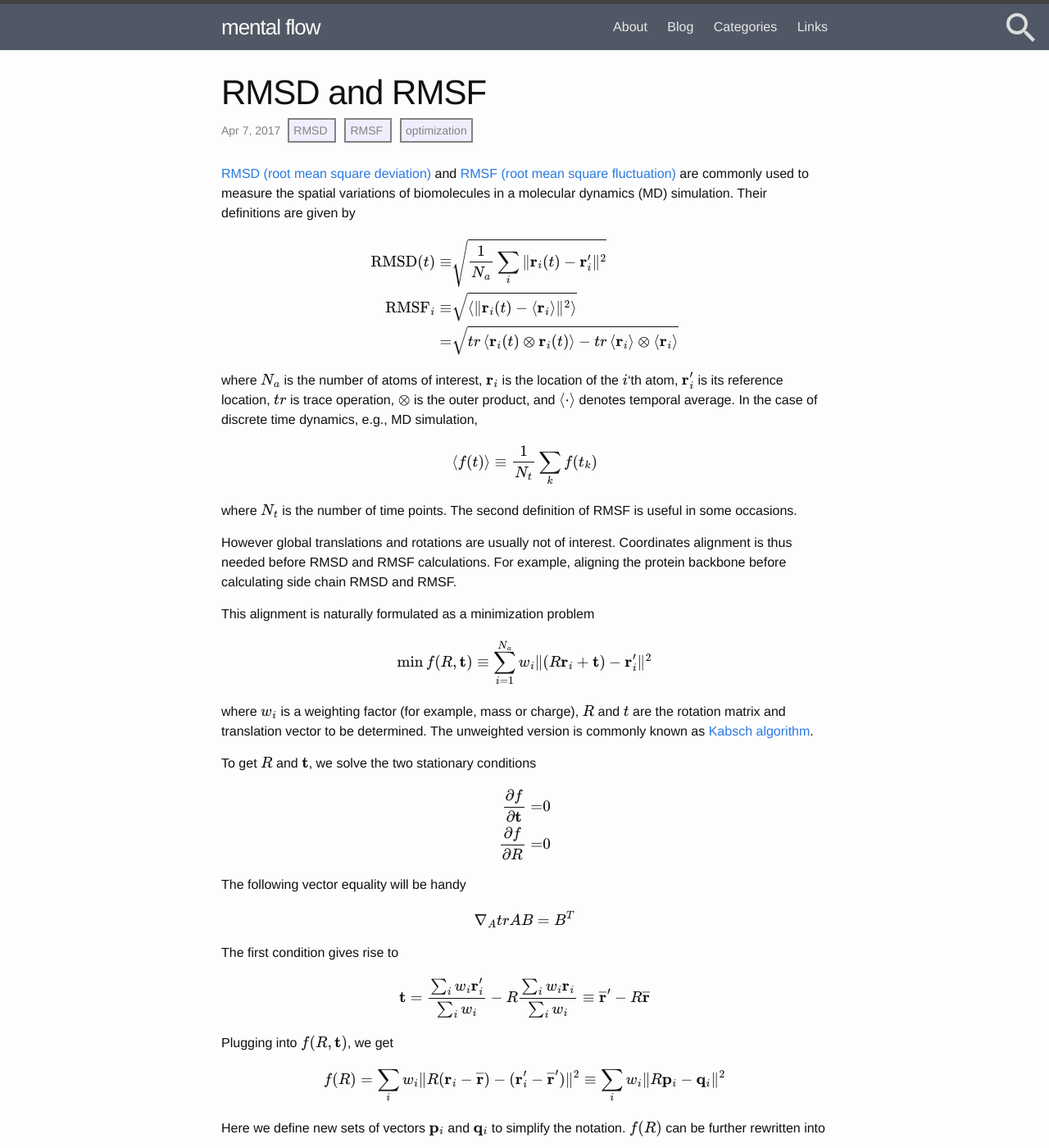
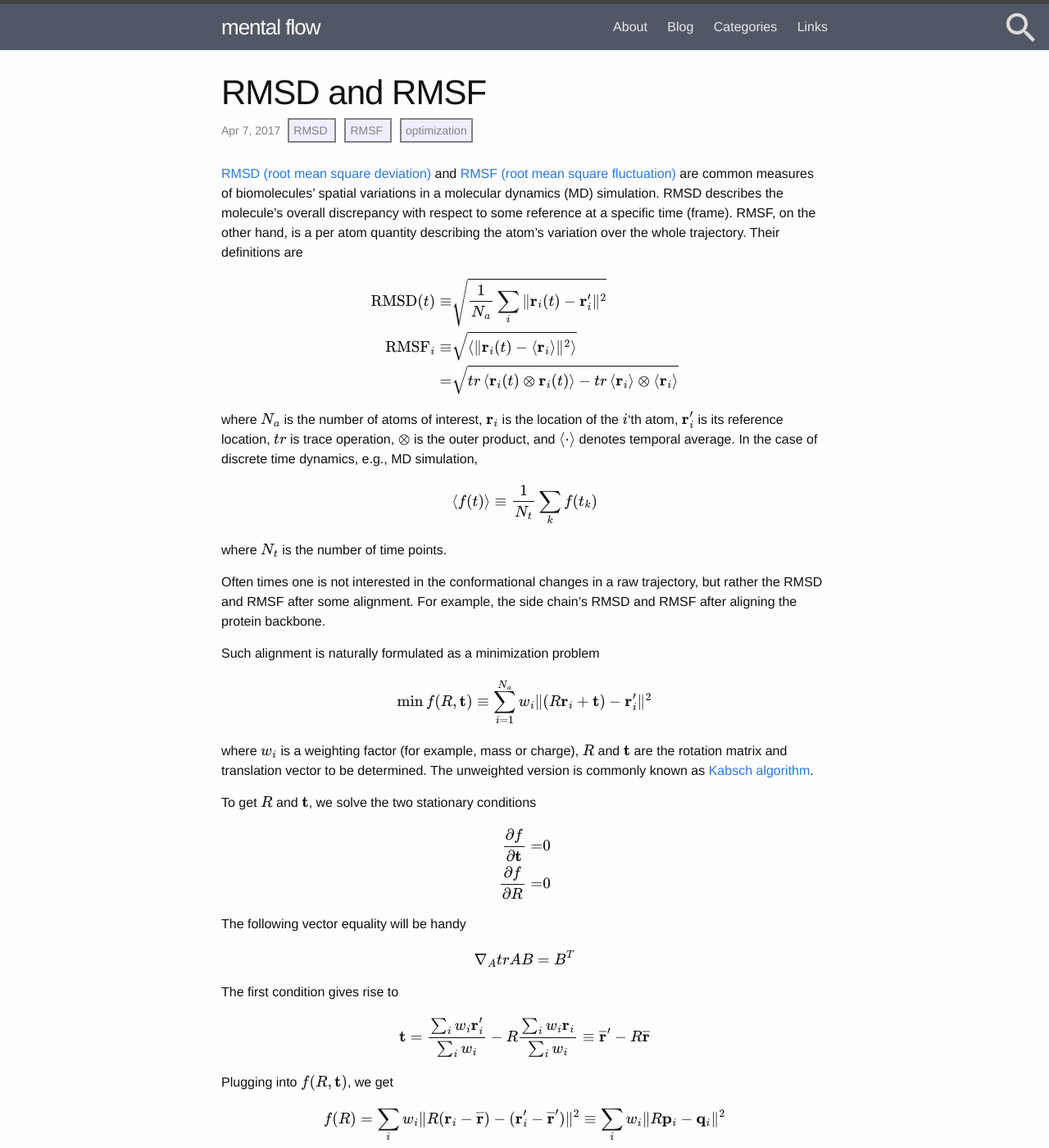
Before and after one commit to nosarthur/nosarthur.github.io, a Jekyll site: the page built from _posts/2017-04-07-RMSD.md, in a window 1280 px wide and 1400 px high. Shown: the whole window at 82% size. Built offline with Jekyll 4.4.1, drawn with Linux system fonts in a browser that asks for light colours; formulas are drawn with MathJax 3; comment, search, counter and statistics services are not loaded; some of the changed text lies outside the part shown.

Commit message:
edit RMSD and RMSF post

```diff
--- a/_posts/2017-04-07-RMSD.md
+++ b/_posts/2017-04-07-RMSD.md
@@ -7,8 +7,14 @@ comments: true
 tags: [RMSD, RMSF, optimization]
 ---
 
-[RMSD (root mean square deviation)](https://en.wikipedia.org/wiki/Root-mean-square_deviation) and [RMSF (root mean square fluctuation)](https://en.wikipedia.org/wiki/Root-mean-square_deviation_of_atomic_positions) are commonly used to measure the spatial variations of biomolecules in a molecular dynamics (MD) simulation.
-Their definitions are given by
+[RMSD (root mean square deviation)](https://en.wikipedia.org/wiki/Root-mean-square_deviation)
+and [RMSF (root mean square fluctuation)](https://en.wikipedia.org/wiki/Root-mean-square_deviation_of_atomic_positions)
+are common measures of biomolecules' spatial variations in a molecular dynamics (MD) simulation.
+RMSD describes the molecule's overall discrepancy with respect to some reference
+at a specific time (frame).
+RMSF, on the other hand, is a per atom quantity describing the atom's variation
+over the whole trajectory.
+Their definitions are
 
 $$\begin{align}
 \text{RMSD}(t) \equiv& \sqrt{\frac{1}{N_a}\sum_i \|\mathbf r_i(t) - \mathbf r_i'\|^2} \\
@@ -16,7 +22,9 @@ $$\begin{align}
 =&\sqrt{tr\left<\mathbf r_i(t)\otimes\mathbf r_i(t)\right> - tr\left<\mathbf r_i\right>\otimes\left<\mathbf r_i\right> }
 \end{align}$$
 
-where $$N_a$$ is the number of atoms of interest, $$\mathbf r_i$$ is the location of the $$i$$'th atom, $$\mathbf r_i'$$ is its reference location,
+where $$N_a$$ is the number of atoms of interest,
+$$\mathbf r_i$$ is the location of the $$i$$'th atom,
+$$\mathbf r_i'$$ is its reference location,
 $$tr$$ is trace operation, $$\otimes$$ is the outer product,
 and $$\left<\cdot\right>$$ denotes temporal average.
 In the case of discrete time dynamics, e.g., MD simulation,
@@ -24,17 +32,17 @@ In the case of discrete time dynamics, e.g., MD simulation,
 $$\left<f(t)\right>\equiv \frac{1}{N_t}\sum_k f(t_k) $$
 
 where $$N_t$$ is the number of time points.
-The second definition of RMSF is useful in some occasions.
 
-However global translations and rotations are usually not of interest.
-Coordinates alignment is thus needed before RMSD and RMSF calculations.
-For example, aligning the protein backbone before calculating side chain RMSD and RMSF.
+Often times one is not interested in the conformational changes in a raw trajectory,
+but rather the RMSD and RMSF after some alignment.
+For example, the side chain's RMSD and RMSF after aligning the protein backbone.
 
-This alignment is naturally formulated as a minimization problem
+Such alignment is naturally formulated as a minimization problem
 
 $$ \min f(R, \mathbf t) \equiv \sum_{i=1}^{N_a} w_i\|(R\mathbf r_i + \mathbf t) - \mathbf r_i'\|^2 $$
 
-where $$w_i$$ is a weighting factor (for example, mass or charge), $$R$$ and $$t$$ are the rotation matrix and translation vector to be determined.
+where $$w_i$$ is a weighting factor (for example, mass or charge),
+$$R$$ and $$\mathbf t$$ are the rotation matrix and translation vector to be determined.
 The unweighted version is commonly known as [Kabsch algorithm](https://en.wikipedia.org/wiki/Kabsch_algorithm).
 
 To get $$R$$ and $$\mathbf t$$, we solve the two stationary conditions
@@ -77,4 +85,4 @@ and we get
 
 $$R = UV^T$$
 
-There is one further complication when we also allow reflection beside rotation for the alignment. I will leave it as an exercise for you.
+There is one further complication when we also allow reflection beside rotation for the alignment. I will leave it as an exercise to you.
```
